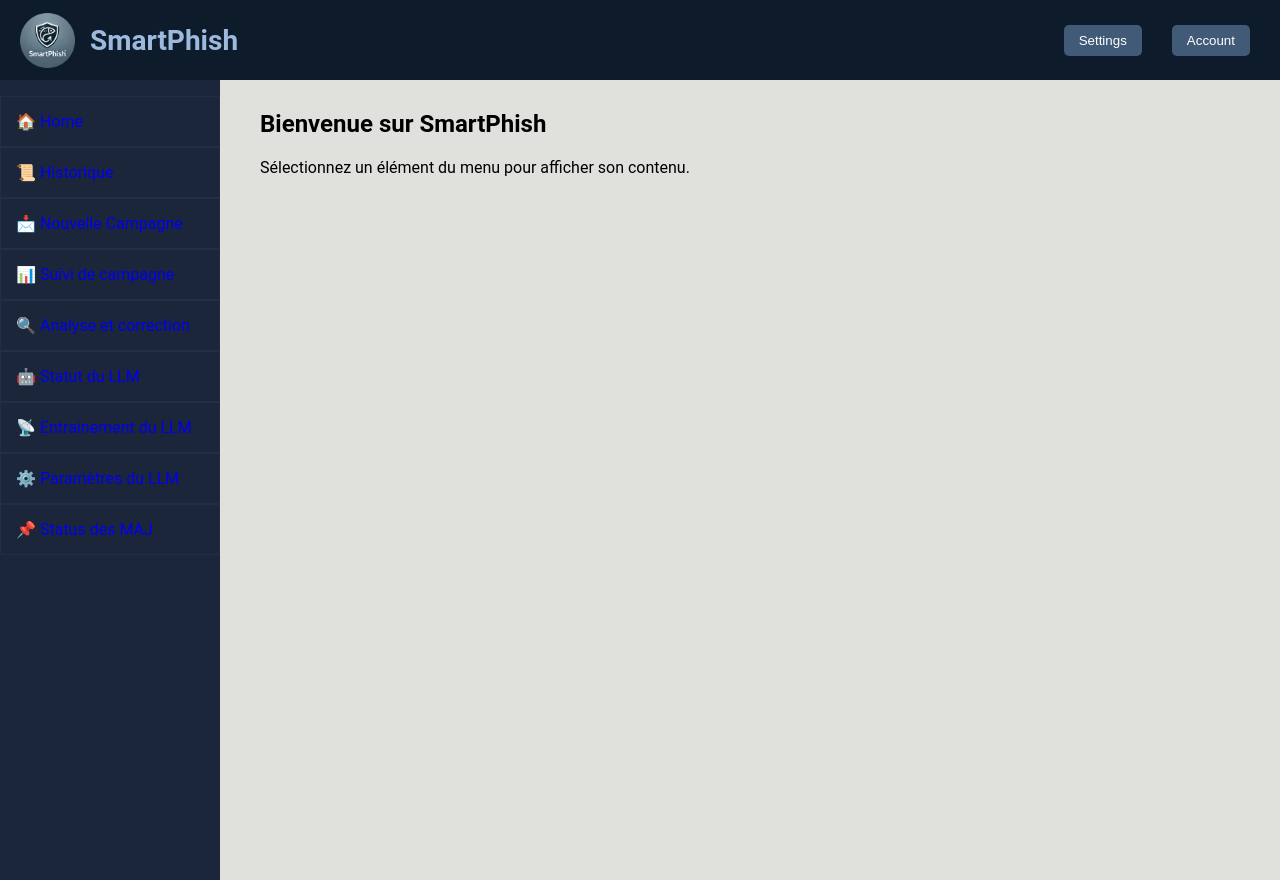
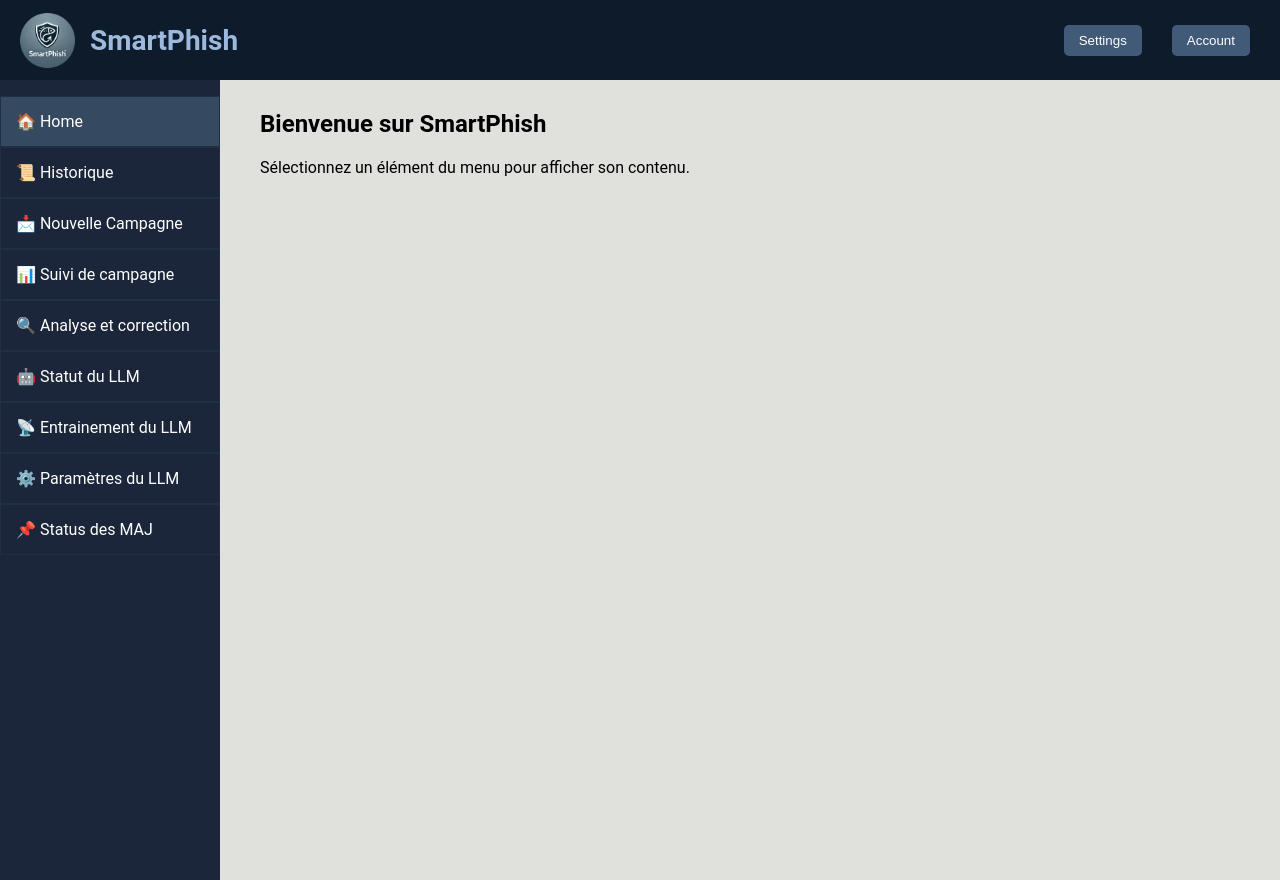
Before and after one commit to Maxencedu66/smartphish, a Flask app: page / in a window 1280 px wide. Run offline with Flask 3, Linux system fonts and the light colour scheme.

Commit message:
Nouvelle campagne en template + logo compressé + meilleur menu latéral

```diff
--- a/src/routes/frontend_routes.py
+++ b/src/routes/frontend_routes.py
@@ -17,7 +17,7 @@
 
 @bp.route('/nouvelle_campagne')
 def nouvelle_campagne():
-    return render_template('waiting2.html')
+    return render_template('new_campaign.html')
 
 @bp.route('/generate_email', methods=['POST'])
 def generate_email():
--- a/src/static/css/styles.css
+++ b/src/static/css/styles.css
@@ -78,10 +78,11 @@
 }
 
 aside li {
-    padding: 15px;
+    /* padding: 15px; */
     color: white;
     cursor: pointer;
     border: 1px solid #415a772a;
+    cursor: pointer;
 }
 
 aside li:hover {
@@ -89,18 +90,16 @@
     transition: background-color 0.3s ease;
 }
 
-/* Empêcher les liens d'être violet après visite et soulignés */
-aside ul li a {
-    text-decoration: none; /* Supprime le soulignement */
+.menu-link {
+    padding: 15px;
+    color: white;
+    text-decoration: none;
+    display: block;
 }
 
-aside ul li a:visited {
-    color: white; /* Garde la couleur noire après la visite */
-}
-
-aside ul li a:hover {
-    color: #007bff; /* Change la couleur au survol */
-    text-decoration: underline; /* Ajoute un soulignement au survol */
+.menu-link.active {
+    /* Change highlight color */
+    background-color: #354961;
 }
 
 
--- a/src/templates/index.html
+++ b/src/templates/index.html
@@ -19,15 +19,37 @@
 
     <aside>
         <ul>
-            <li><a href="/">🏠 Home</a></li>
-            <li><a href="/history">📜 Historique</a></li>
-            <li><a href="/nouvelle_campagne">📩 Nouvelle Campagne</a></li>
-            <li><a href="/suivi">📊 Suivi de campagne</a></li>
-            <li><a href="/analyse">🔍 Analyse et correction</a></li>
-            <li><a href="/llm_statut">🤖 Statut du LLM</a></li>
-            <li><a href="/llm_train">📡 Entrainement du LLM</a></li>
-            <li><a href="/llm_param">⚙️ Paramètres du LLM</a></li>
-            <li><a href="/maj">📌 Status des MAJ</a></li>
+            <li >
+                <a class="menu-link {% if request.path == '/' %}active{% endif %}" href="/">🏠 Home</a>
+            </li>
+            <li>
+                <a class="menu-link {% if request.path == '/history' %}active{% endif %}" href="/history">📜 Historique</a>
+            </li>
+            <li>
+                <a class="menu-link {% if request.path == '/nouvelle_campagne' %}active{% endif %}" href="/nouvelle_campagne">📩
+                    Nouvelle Campagne</a>
+            </li>
+            <li >
+                <a class="menu-link {% if request.path == '/suivi' %}active{% endif %}" href="/suivi">📊 Suivi de campagne</a>
+            </li>
+            <li>
+                <a class="menu-link {% if request.path == '/analyse' %}active{% endif %}" href="/analyse">🔍 Analyse et
+                    correction</a>
+            </li>
+            <li>
+                <a class="menu-link {% if request.path == '/llm_statut' %}active{% endif %}" href="/llm_statut">🤖 Statut du LLM</a>
+            </li>
+            <li>
+                <a class="menu-link {% if request.path == '/llm_train' %}active{% endif %}" href="/llm_train">📡 Entrainement du
+                    LLM</a>
+            </li>
+            <li>
+                <a class="menu-link {% if request.path == '/llm_param' %}active{% endif %}" href="/llm_param">⚙️ Paramètres du
+                    LLM</a>
+            </li>
+            <li>
+                <a class="menu-link {% if request.path == '/maj' %}active{% endif %}" href="/maj">📌 Status des MAJ</a>
+        </li>
         </ul>
     </aside>
 
```
Also changed, not shown: src/templates/_waiting.html (added, +67 -0 lines), src/templates/new_campaign.html (+44 -1 lines), src/templates/waiting.html (deleted, +0 -67 lines), src/static/img/logo.png, src/static/img/logo_high.png (added), src/templates/_waiting2.html (renamed from src/templates/waiting2.html).
